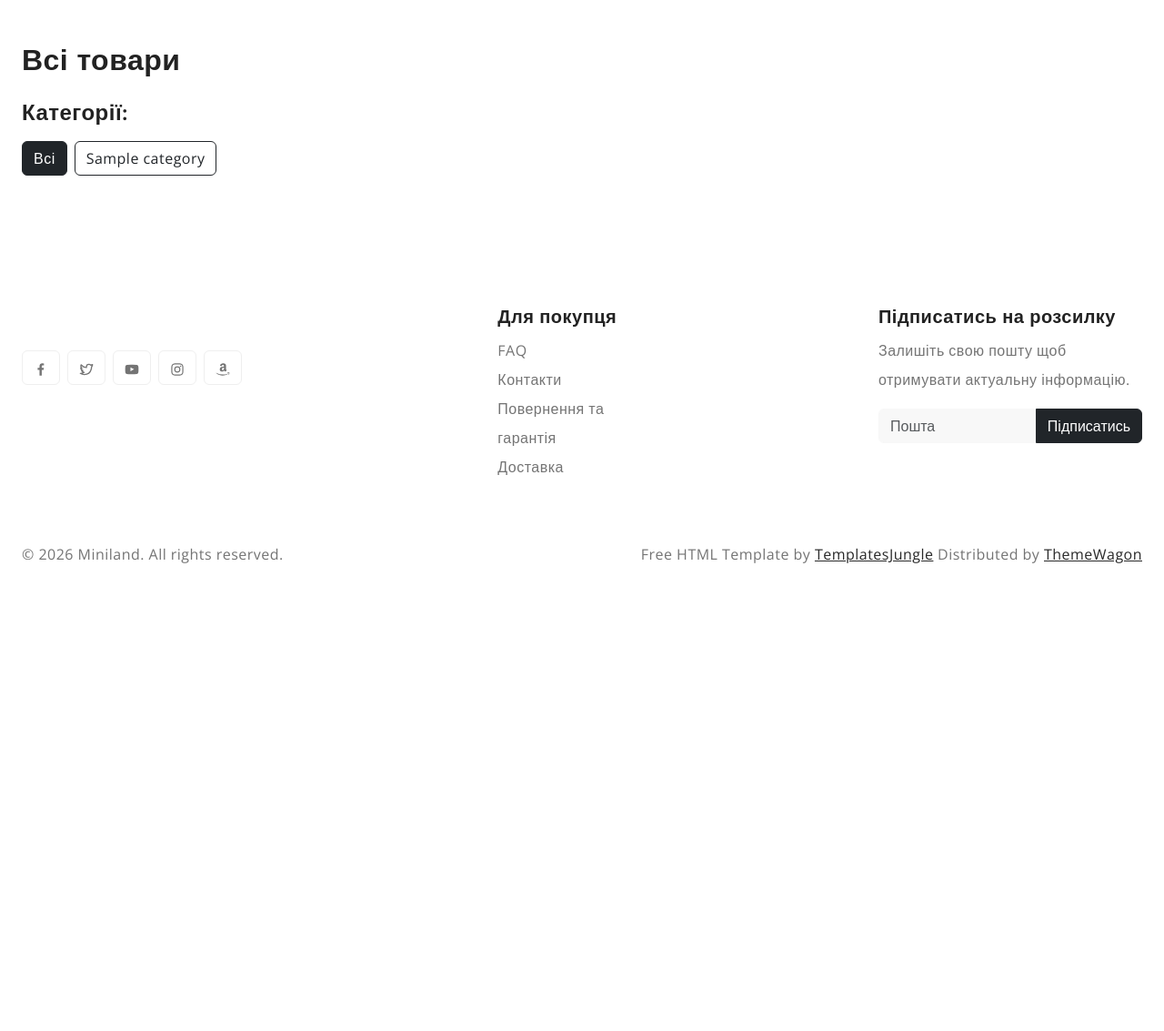
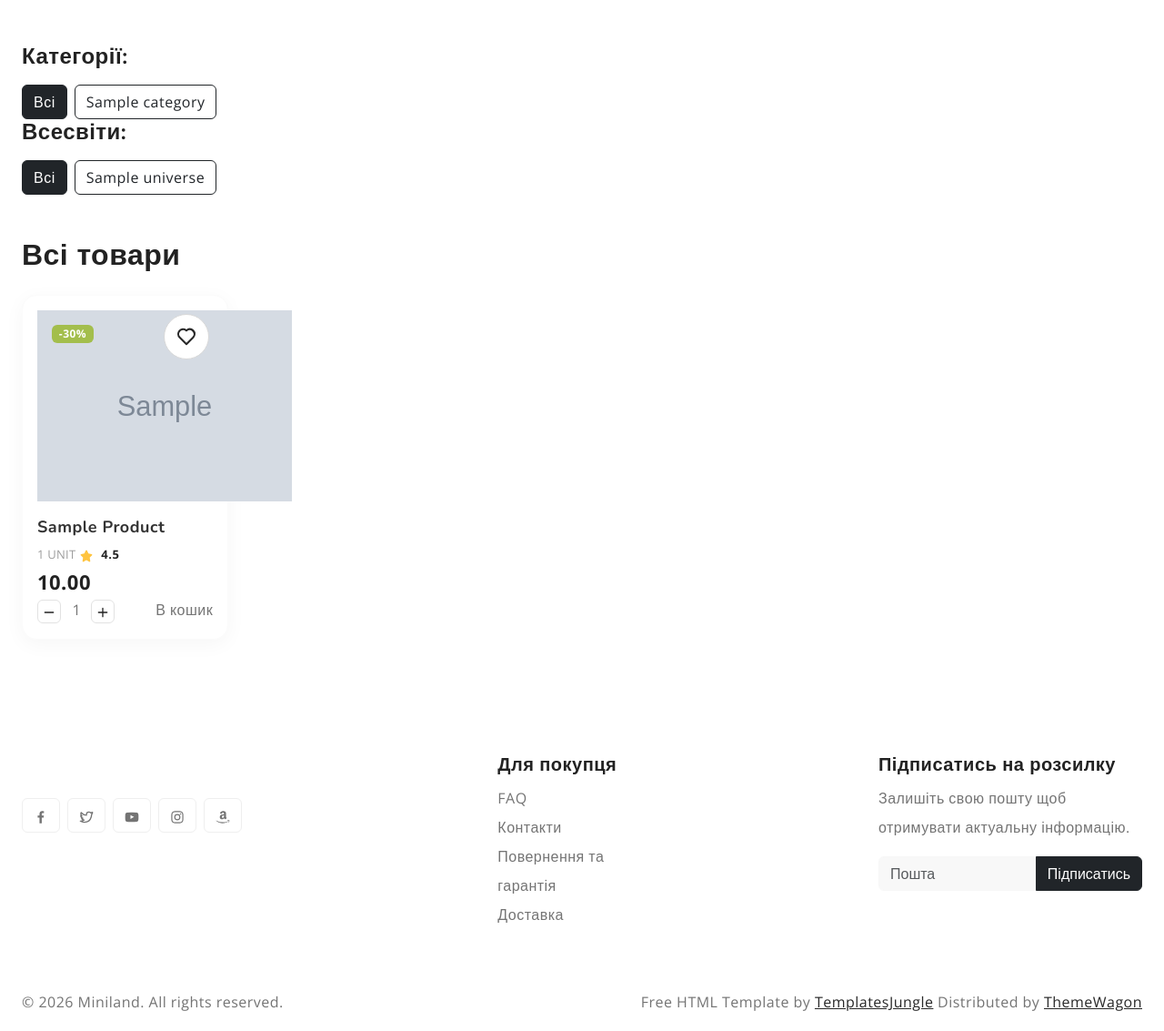
Before and after one commit to ilywka-S/Online-Store-CI-CD, a Django app: page /catalog/ in a window 1280 px wide. Shown: the part 241-1374 px from the top of the page at 91% size. Before the commit the page ends 860 px from the top, so only its background shows below. Run offline with Django 5.2, Linux system fonts and the light colour scheme; tables that the repository leaves empty hold one stand-in row (values such as "Sample post"); grey boxes marked "Sample" are stand-in pictures.

Commit message:
catalog-has-items

```diff
--- a/store/views.py
+++ b/store/views.py
@@ -1,5 +1,5 @@
 from django.shortcuts import render
-from .models import Product, Category
+from .models import Product, Category, Universe
 
 # Create your views here.
 def home_page(request):
@@ -14,10 +14,12 @@ def home_page(request):
 def catalog_page(request):
     products = Product.objects.all()
     categories = Category.objects.all()
+    universes = Universe.objects.all()
 
     context = {
         'products': products,
-        'categories': categories
+        'categories': categories,
+        'universes': universes
     }
     return render(request, 'catalog.html', context)
 
--- a/templates/catalog.html
+++ b/templates/catalog.html
@@ -6,8 +6,6 @@
   <div class="container-fluid">
     <div class="row">
       <div class="col-md-12">
-        <h2 class="section-title mb-4">Всі товари</h2>
-
         <div class="product-grid row row-cols-1 row-cols-sm-2 row-cols-md-3 row-cols-lg-4 row-cols-xl-5">
 
           <div class="categories-filter mb-5">
@@ -20,9 +18,55 @@
                 <p>Категорій поки немає</p>
               {% endfor %}
             </div>
+            <h4 class="mb-3">Всесвіти:</h4>
+              <div class="d-flex gap-2 flex-wrap">
+                <a href="#" class="btn btn-dark">Всі</a>
+                {% for universe in universes %}
+                  <a href="#" class="btn btn-outline-dark">{{ universe.name }}</a>
+                {% empty %}
+                <p>Всесвітів поки немає</p>
+              {% endfor %}
+            </div>
           </div>
 
         </div>
+        <h2 class="section-title mb-4">Всі товари</h2>
+        <div class="product-grid row row-cols-1 row-cols-sm-2 row-cols-md-3 row-cols-lg-4 row-cols-xl-5">
+          {% for product in products %}
+            <div class="col">
+              <div class="product-item">
+                <span class="badge bg-success position-absolute m-3">-30%</span>
+                <a href="#" class="btn-wishlist"><svg width="24" height="24"><use xlink:href="#heart"></use></svg></a>
+                <figure>
+                    <a href="index.html" title="Product Title">
+                      <img src="{{ product.image.url }}"  class="tab-image" alt="{{ product.name }}">
+                    </a>
+                  </figure>
+                  <h3>{{ product.name }}</h3>
+                  <span class="qty">1 Unit</span><span class="rating"><svg width="24" height="24" class="text-primary"><use xlink:href="#star-solid"></use></svg> 4.5</span>
+                  <span class="price">{{ product.price }}</span>
+                  <div class="d-flex align-items-center justify-content-between">
+                    <div class="input-group product-qty">
+                      <span class="input-group-btn">
+                            <button type="button" class="quantity-left-minus btn btn-danger btn-number" data-type="minus">
+                              <svg width="16" height="16"><use xlink:href="#minus"></use></svg>
+                            </button>
+                        </span>
+                        <input type="text" id="quantity" name="quantity" class="form-control input-number" value="1">
+                      <span class="input-group-btn">
+                            <button type="button" class="quantity-right-plus btn btn-success btn-number" data-type="plus">
+                                <svg width="16" height="16"><use xlink:href="#plus"></use></svg>
+                            </button>
+                        </span>
+                    </div>
+                    <a href="#" class="nav-link">В кошик <iconify-icon icon="uil:shopping-cart"></a>
+                  </div>
+                </div>
+              </div>
+              {% empty %}
+              <p>Товару немає в наявності.</p>
+              {% endfor %}
+            </div>
         </div>
     </div>
   </div>
```
